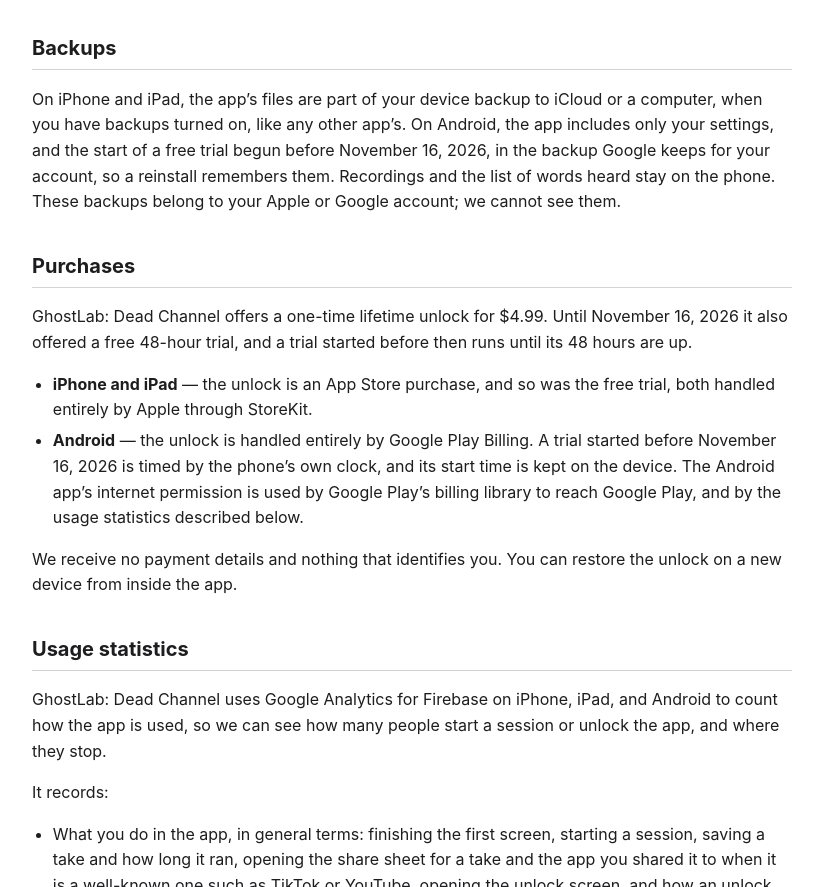
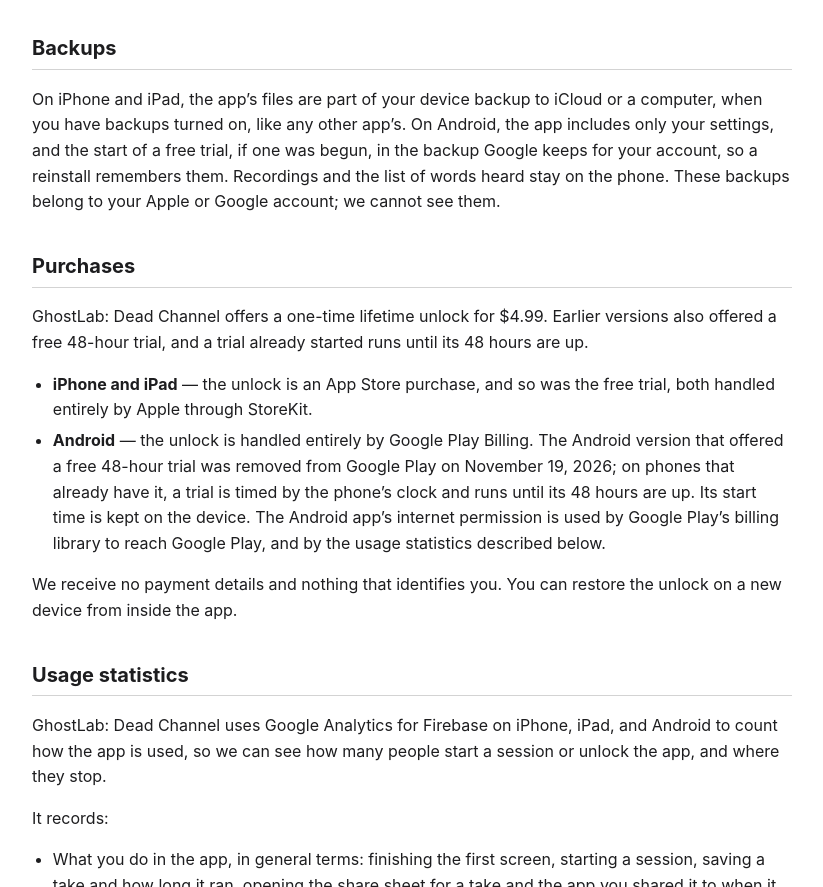
Before and after one commit to AdirondackCyberSecurity/ghostlab-website, a plain HTML site: page privacy-signal.html in a window 1280 px wide. Shown: the part 917-1804 px from the top of the page, without its empty margins (228-1051 px from the left). Drawn offline with Linux system fonts and the light colour scheme.

Commit message:
Dead Channel: update privacy trial wording

```diff
--- a/privacy-signal.html
+++ b/privacy-signal.html
@@ -57,19 +57,17 @@ what the sounds and voices mean. It records each session on your phone. It has n
 <h2>Backups</h2>
 <p>On iPhone and iPad, the app’s files are part of your device backup to iCloud or a computer,
 when you have backups turned on, like any other app’s. On Android, the app includes only your
-settings, and the start of a free trial begun before November 16, 2026, in the backup Google
+settings, and the start of a free trial, if one was begun, in the backup Google
 keeps for your account, so a reinstall remembers them. Recordings and the list of words heard stay on the phone. These backups
 belong to your Apple or Google account; we cannot see them.</p>
 
 <h2>Purchases</h2>
-<p>GhostLab: Dead Channel offers a one-time lifetime unlock for $4.99. Until November 16, 2026 it also offered
-a free 48-hour trial, and a trial started before then runs until its 48 hours are up.</p>
+<p>GhostLab: Dead Channel offers a one-time lifetime unlock for $4.99. Earlier versions also offered
+a free 48-hour trial, and a trial already started runs until its 48 hours are up.</p>
 <ul>
   <li><strong>iPhone and iPad</strong> — the unlock is an App Store purchase, and so was the
       free trial, both handled entirely by Apple through StoreKit.</li>
-  <li><strong>Android</strong> — the unlock is handled entirely by Google Play Billing. A trial
-      started before November 16, 2026 is timed by the phone’s own clock, and its start time is
-      kept on the device. The Android app’s internet permission is used by Google Play’s billing library to reach Google Play, and by the usage statistics described below.</li>
+  <li><strong>Android</strong> — the unlock is handled entirely by Google Play Billing. The Android version that offered a free 48-hour trial was removed from Google Play on November 19, 2026; on phones that already have it, a trial is timed by the phone’s clock and runs until its 48 hours are up. Its start time is kept on the device. The Android app’s internet permission is used by Google Play’s billing library to reach Google Play, and by the usage statistics described below.</li>
 </ul>
 <p>We receive no payment details and nothing that identifies you. You can restore the unlock on a
 new device from inside the app.</p>
```
